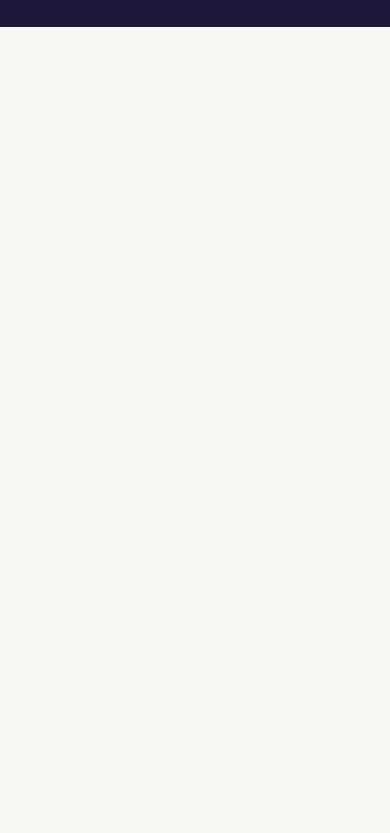
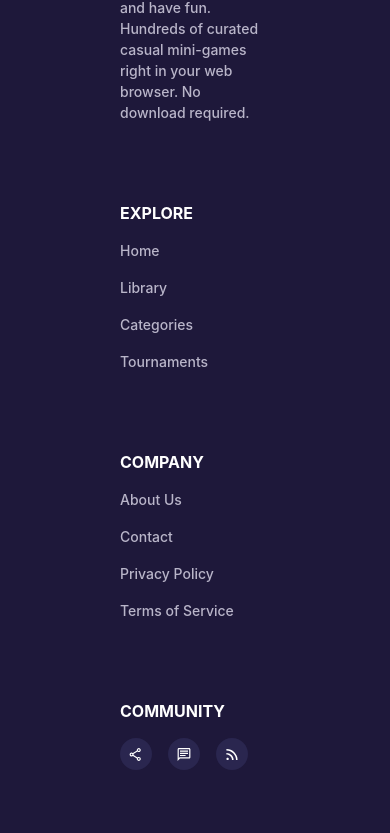
Before and after one commit to mariaparinova/mini-games, a website built with Vite: page index.html in a window 390 px wide. Shown: the part 832-1665 px from the top of the page. Before the commit the page ends 859 px from the top, so only its background shows below. Built offline with nearby package versions, Linux system fonts and the light colour scheme; files whose address does not match are found by name.

Commit message:
feat: Add footer content sections (logo, explore, company, community) with styles, icons, and responsive behavior. Refactor logo into a reusable component.

```diff
--- a/src/pages/common-components/footer/footer.scss
+++ b/src/pages/common-components/footer/footer.scss
@@ -2,11 +2,43 @@
 
 .footer {
   display: flex;
+  flex-direction: column;
   gap: 64px;
   padding: 40px 120px;
   color: variables.$on-bg-footer;
   font-size: variables.$body-small;
+  line-height: 150%;
   background-color: variables.$bg-footer;
+}
+
+.footer-content {
+  display: flex;
+  gap: 80px;
+}
+
+.section {
+  display: flex;
+  flex-direction: column;
+}
+
+.logo-section {
+  flex-grow: 2;
+  gap: 24px;
+}
+
+.logo-section-text {
+  max-width: 400px;
+}
+
+.explore-section,
+.company-section,
+.community-section {
+  gap: 16px;
+}
+
+.icons-container {
+  display: flex;
+  gap: 16px;
 }
 
 .sub-footer {
@@ -21,3 +53,20 @@
   align-items: center;
   gap: 8px;
 }
+
+@media screen and (max-width: 1439px) {
+  .footer-content {
+    flex-wrap: wrap;
+  }
+
+  .logo-section {
+    width: 100%;
+  }
+
+  .logo-section-text {
+    min-width: 100%;
+  }
+}
+
+@media screen and (max-width: 767px) {
+}
--- a/src/pages/common-components/footer/footer.ts
+++ b/src/pages/common-components/footer/footer.ts
@@ -4,18 +4,135 @@ import {
   createSpanElement,
   createImgElement,
   createLinkElement,
+  createHeadingElement,
 } from '../../../lib/element.ts';
+import { getLogoElement } from '../logo/logo.ts';
 
 export function getFooterElement() {
-  const subheaderElement = getSubFooterElement();
-
   const footerElement = document.createElement('footer');
   footerElement.classList.add('footer');
-  footerElement.append(subheaderElement);
+  footerElement.append(getFooterContent(), getSubFooterElement());
   return footerElement;
 }
 
-export function getSubFooterElement() {
+function getFooterContent() {
+  const logoSectionElement = getLogoSectionElement();
+  const exploreSectionElement = getExploreSectionElement();
+  const companySectionElement = getCompanySectionElement();
+  const communitySectionElement = getCommunitySectionElement();
+
+  return createDivElement({
+    classList: ['footer-content'],
+    children: [
+      logoSectionElement,
+      exploreSectionElement,
+      companySectionElement,
+      communitySectionElement,
+    ],
+  });
+}
+
+function getLogoSectionElement() {
+  const logoSectionTextElement = createSpanElement({
+    classList: ['logo-section-text'],
+    textContent:
+      'Take a short break and have fun. Hundreds of curated casual mini-games ' +
+      'right in your web browser. No download required.',
+  });
+
+  return createDivElement({
+    classList: ['section', 'logo-section'],
+    children: [getLogoElement(), logoSectionTextElement],
+  });
+}
+
+function getExploreSectionElement() {
+  const exploreSectionItems = [
+    {
+      textContent: 'Home',
+      href: '/home',
+    },
+    {
+      textContent: 'Library',
+      href: '#library',
+    },
+    {
+      textContent: 'Categories',
+      href: '/home',
+    },
+    {
+      textContent: 'Tournaments',
+      href: '/home',
+    },
+  ];
+  const exploreSectionLinks = exploreSectionItems.map((item) =>
+    createLinkElement({
+      textContent: item.textContent,
+      href: item.textContent,
+    }),
+  );
+
+  const exploreSectionHeading = createHeadingElement({
+    type: 'h5',
+    textContent: 'Explore',
+  });
+
+  return createDivElement({
+    classList: ['section', 'explore-section'],
+    children: [exploreSectionHeading, ...exploreSectionLinks],
+  });
+}
+
+function getCompanySectionElement() {
+  const companySectionItems = ['About Us', 'Contact', 'Privacy Policy', 'Terms of Service'];
+  const companySectionLinks = companySectionItems.map((item) =>
+    createLinkElement({
+      textContent: item,
+      href: `/home`,
+    }),
+  );
+
+  const companySectionHeading = createHeadingElement({
+    type: 'h5',
+    textContent: 'Company',
+  });
+
+  return createDivElement({
+    classList: ['section', 'company-section'],
+    children: [companySectionHeading, ...companySectionLinks],
+  });
+}
+
+function getCommunitySectionElement() {
+  const communitySectionItems = ['share', 'chat', 'rss-feed'];
+  const communitySectionLinks = communitySectionItems.map((item) =>
+    createLinkElement({
+      href: `/home`,
+      children: [
+        createImgElement({
+          src: `icons/${item}.svg`,
+          alt: `Icon "${item}"`,
+        }),
+      ],
+    }),
+  );
+  const communitySectionLinksContainer = createDivElement({
+    classList: ['icons-container'],
+    children: communitySectionLinks,
+  });
+
+  const communitySectionHeading = createHeadingElement({
+    type: 'h5',
+    textContent: 'Community',
+  });
+
+  return createDivElement({
+    classList: ['section', 'community-section'],
+    children: [communitySectionHeading, communitySectionLinksContainer],
+  });
+}
+
+function getSubFooterElement() {
   const allRightsElement = createSpanElement({
     classList: ['all-rights'],
     textContent: '© 2026 MiniGames. All rights reserved.',
@@ -23,7 +140,7 @@ export function getSubFooterElement() {
 
   const rssLogo = createImgElement({
     classList: ['rss-logo'],
-    src: 'rss-logo.svg',
+    src: 'icons/rss-logo.svg',
     alt: 'RSS Logo',
   });
 
@@ -40,7 +157,7 @@ export function getSubFooterElement() {
 
   const ghLogo = createImgElement({
     classList: ['gh-logo'],
-    src: 'gh-logo.svg',
+    src: 'icons/gh-logo.svg',
     alt: 'GitHub Logo',
   });
 
--- a/src/pages/common-components/header/header.scss
+++ b/src/pages/common-components/header/header.scss
@@ -7,17 +7,6 @@
   padding: 0 80px;
   height: 85px;
   border-bottom: 2px solid variables.$on-primary;
-}
-
-.logo-container {
-  display: flex;
-  align-items: center;
-  gap: 8px;
-}
-
-.logo-text {
-  font-weight: variables.$font-weight-bold;
-  color: variables.$on-primary;
 }
 
 .nav {
--- a/src/pages/common-components/header/header.ts
+++ b/src/pages/common-components/header/header.ts
@@ -1,13 +1,12 @@
 import './header.scss';
 import {
   createDivElement,
-  createImgElement,
   createLinkElement,
   createListElement,
   createLiElement,
-  createSpanElement,
   createButtonElement,
 } from '../../../lib/element.ts';
+import { getLogoElement } from '../logo/logo.ts';
 
 export const NavItem = {
   Home: 'Home',
@@ -29,23 +28,6 @@ export function getHeaderElement(params: { activeItem: NavItem }): HTMLElement {
   headerElement.append(logoElement, navigationElement, buttonsElement);
 
   return headerElement;
-}
-
-function getLogoElement() {
-  const logoImg = createImgElement({
-    src: 'logo.svg',
-    alt: 'Logo',
-  });
-
-  const logoText = createSpanElement({
-    classList: ['logo-text'],
-    textContent: 'MiniGames',
-  });
-
-  return createDivElement({
-    classList: ['logo-container'],
-    children: [logoImg, logoText],
-  });
 }
 
 function getNavigationElement(params: { activeItem: NavItem }) {
--- /dev/null
+++ b/src/pages/common-components/logo/logo.scss
@@ -0,0 +1,17 @@
+@use '../../../variables';
+
+.logo-container {
+  display: flex;
+  align-items: center;
+  gap: 8px;
+  cursor: pointer;
+}
+
+.logo-text {
+  font-weight: variables.$font-weight-bold;
+  color: variables.$on-primary;
+}
+
+.footer .logo-text {
+  color: variables.$white;
+}
--- /dev/null
+++ b/src/pages/common-components/logo/logo.ts
@@ -0,0 +1,19 @@
+import './logo.scss';
+import { createDivElement, createImgElement, createSpanElement } from '../../../lib/element.ts';
+
+export function getLogoElement() {
+  const logoImg = createImgElement({
+    src: 'logo.svg',
+    alt: 'Logo',
+  });
+
+  const logoText = createSpanElement({
+    classList: ['logo-text'],
+    textContent: 'MiniGames',
+  });
+
+  return createDivElement({
+    classList: ['logo-container'],
+    children: [logoImg, logoText],
+  });
+}
--- a/src/styles.scss
+++ b/src/styles.scss
@@ -35,6 +35,35 @@ h1 {
   line-height: 110%;
 }
 
+h2 {
+  color: variables.$on-primary;
+  font-size: variables.$headline-large;
+  font-weight: variables.$font-weight-bold;
+  text-transform: capitalize;
+}
+
+h3 {
+  color: variables.$on-primary;
+  font-size: variables.$headline-medium;
+  font-weight: variables.$font-weight-bold;
+  text-transform: capitalize;
+}
+
+h4 {
+  font-family: variables.$font-family-roboto;
+  color: variables.$white;
+  font-size: variables.$body-medium;
+  font-weight: variables.$font-weight-extra-bold;
+  text-transform: uppercase;
+}
+
+h5 {
+  color: variables.$white;
+  font-size: variables.$body-medium;
+  font-weight: variables.$font-weight-bold;
+  text-transform: uppercase;
+}
+
 @media screen and (max-width: 1439px) {
   body {
     font-size: variables.$body-small;
@@ -44,6 +73,18 @@ h1 {
   h1 {
     font-size: variables.$display-medium;
     line-height: 115%;
+  }
+
+  h2 {
+    font-size: variables.$headline-medium;
+  }
+
+  h3 {
+    font-size: variables.$headline-small;
+  }
+
+  h4 {
+    font-size: variables.$body-small;
   }
 }
 
@@ -56,4 +97,8 @@ h1 {
     font-size: variables.$display-small;
     line-height: 120%;
   }
+
+  h2 {
+    font-size: variables.$headline-small;
+  }
 }
```
Also changed, not shown: public/icons/chat.svg (added), public/icons/gh-logo.svg (renamed from public/gh-logo.svg), public/icons/rss-feed.svg (added), public/icons/rss-logo.svg (renamed from public/rss-logo.svg), public/icons/share.svg (added).
